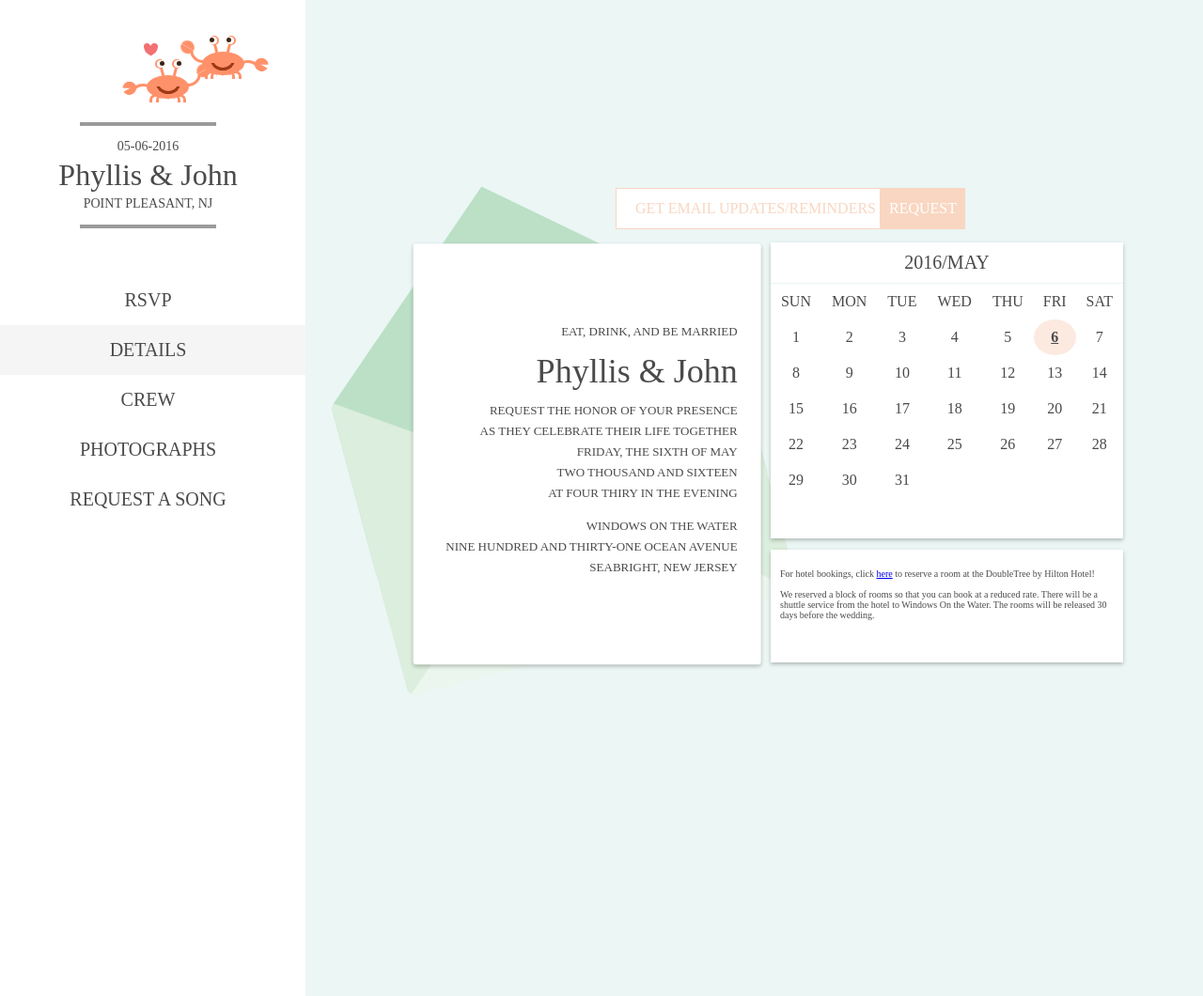
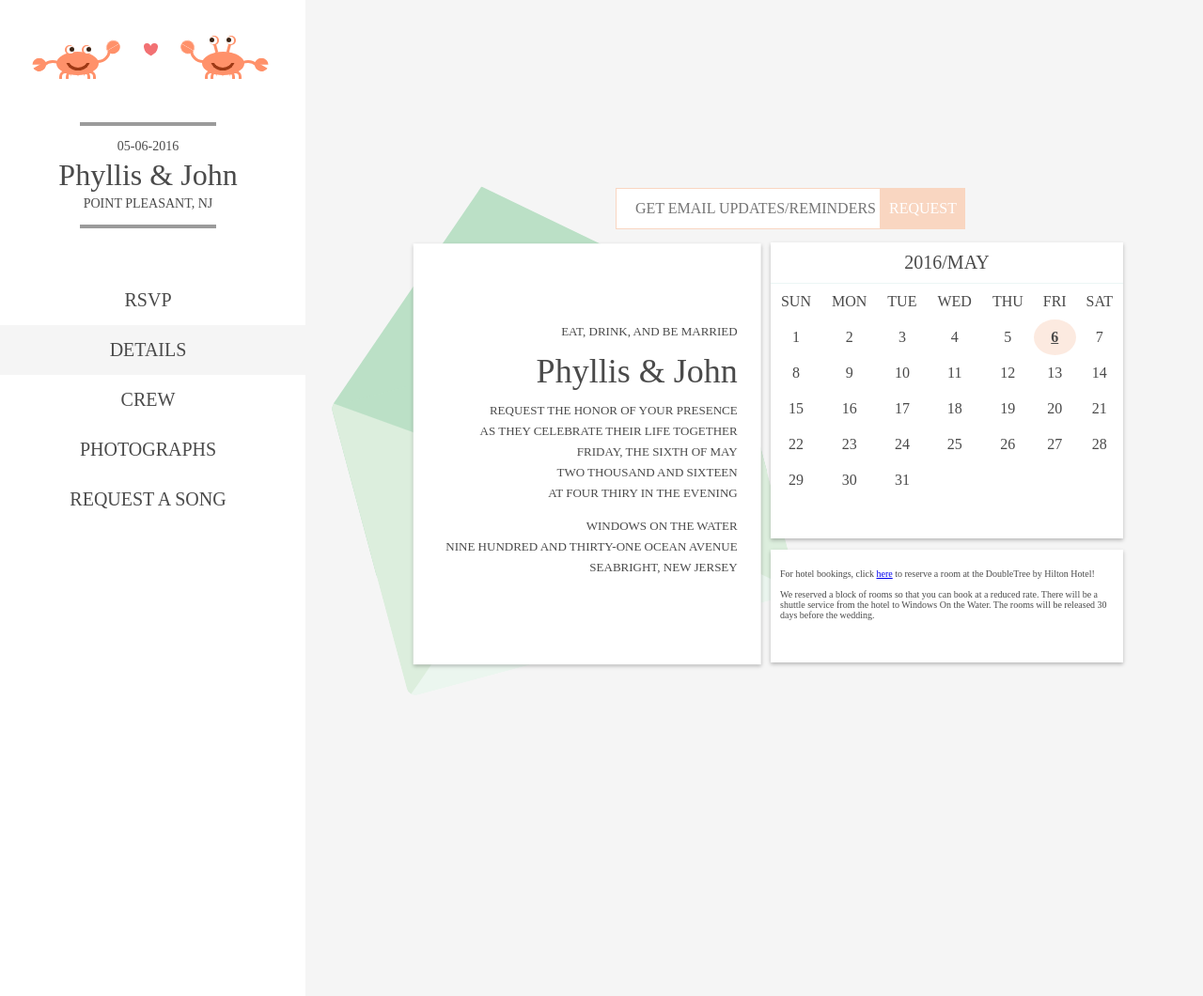
Before and after one commit to phyllisandjohn/phyllisandjohn.github.io, a Jekyll site: the page details/index.html, which Jekyll copies as it is, in a window 1280 px wide. Shown: the whole page at 94% size. Built offline with Jekyll 4.4.1, drawn with Linux system fonts in a browser that asks for light colours.

Commit message:
Update index.html

```diff
--- a/details/index.html
+++ b/details/index.html
@@ -4,7 +4,6 @@
 <title>Details</title>
 <link href='https://fonts.googleapis.com/css?family=Hind|Alegreya+Sans:300|Yeseva+One' rel='stylesheet' type='text/css'>
 <link href='/css/normalize.css' rel='stylesheet' type='text/css'>
-<link href='/css/style.css' rel='stylesheet' type='text/css'>
 <style>
 body {
   background: #F5F5F5;
```
